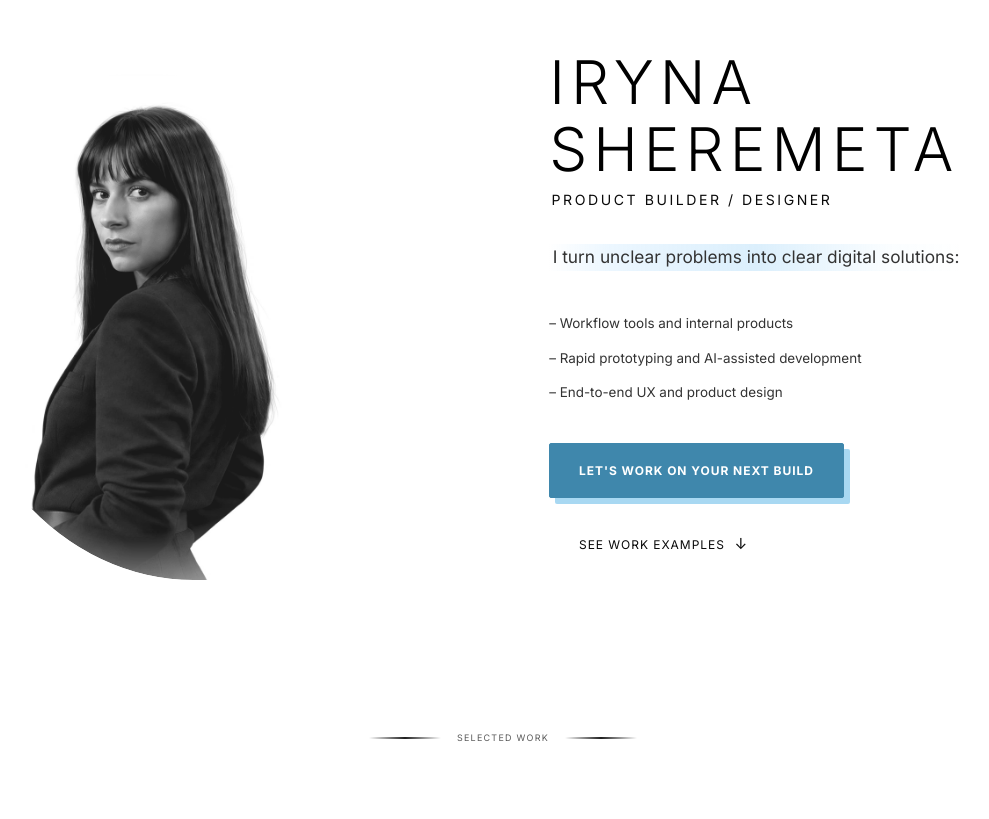
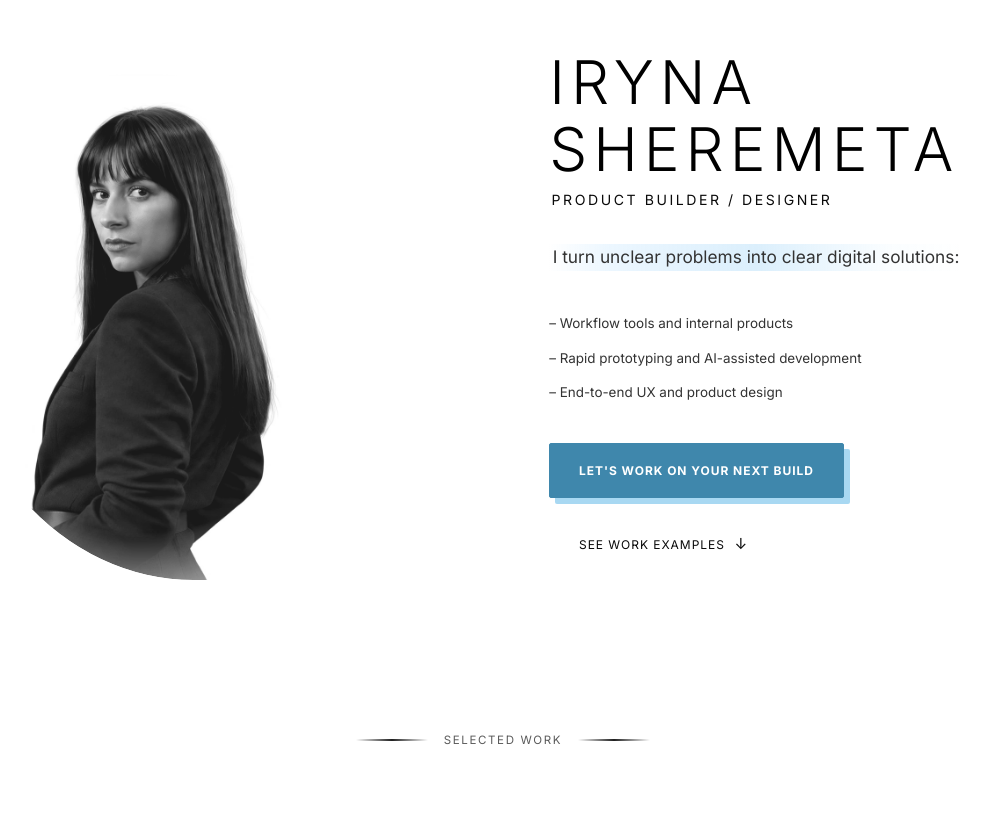
Before and after one commit to Irene2828/porfoliojuly, a Next.js app: page / in a window 1280 px wide. Shown: the part 133-952 px from the top of the page, without its empty margins (137-1126 px from the left). Built offline with nearby package versions, Linux system fonts and the light colour scheme; no server answers; the database is empty; a web font is replaced by a local one.

Commit message:
SectionDivider: set label size to match stats label exactly (0.72rem)

```diff
--- a/src/app/components/SectionDivider.css
+++ b/src/app/components/SectionDivider.css
@@ -46,7 +46,7 @@
 
 .section-divider-label {
   font-family: var(--font-sans);
-  font-size: 0.56rem;
+  font-size: 0.72rem;
   font-weight: 400;
   letter-spacing: 0.14em;
   text-transform: uppercase;
```
